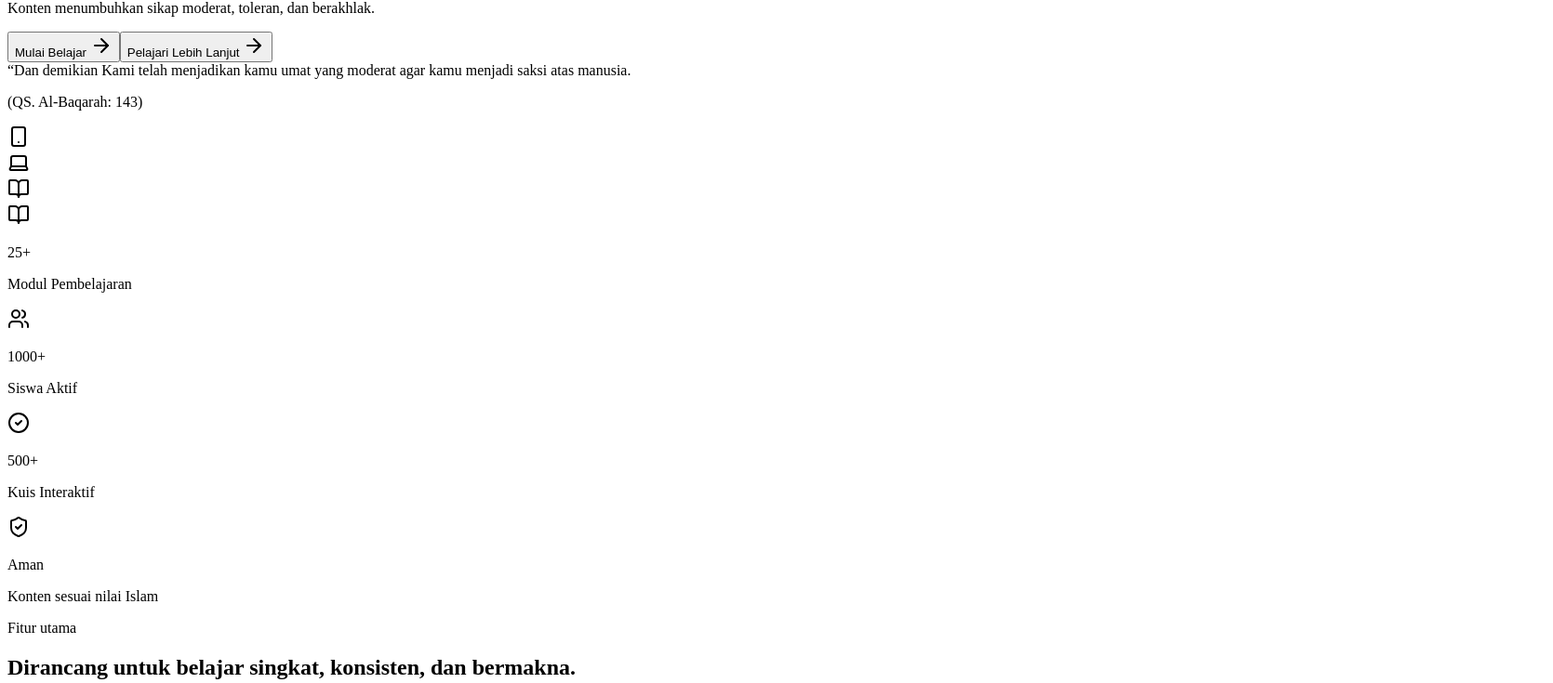
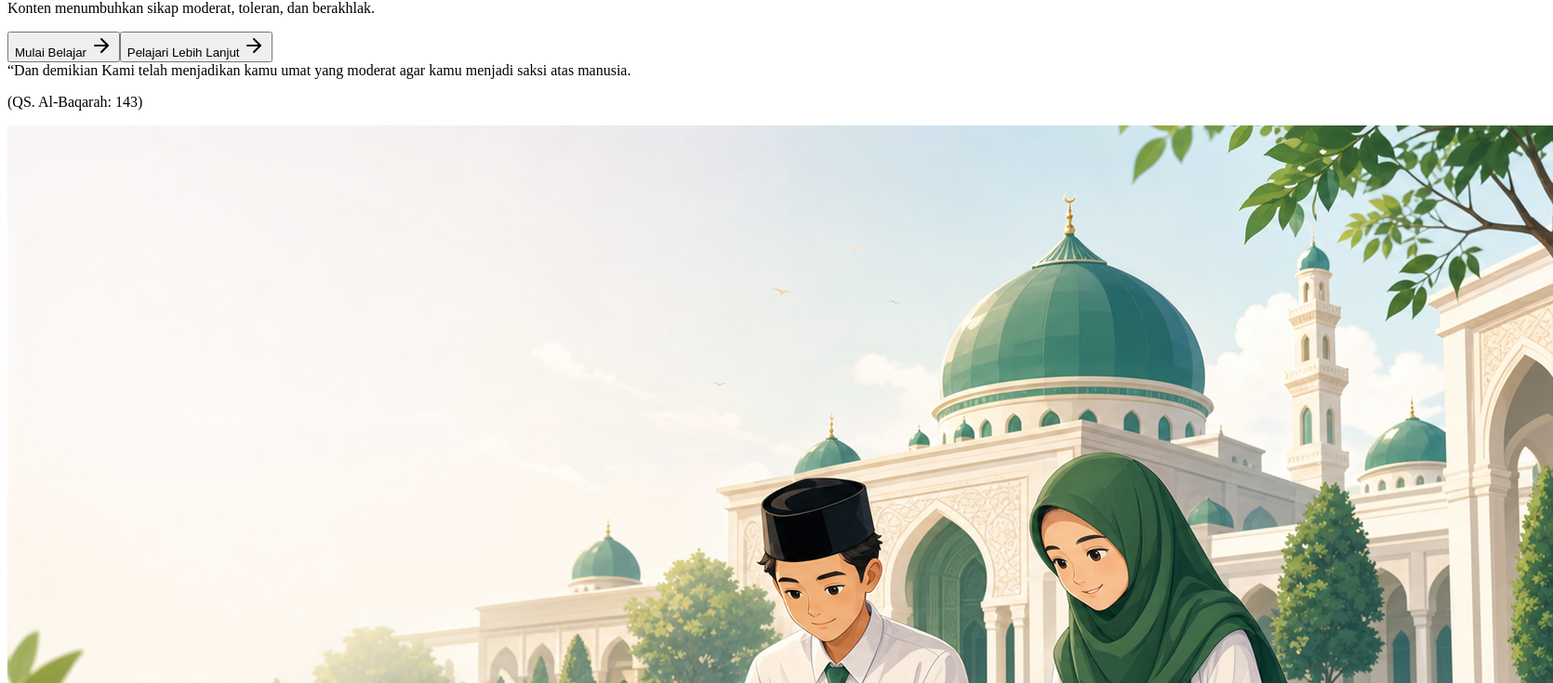
Before and after one commit to demile02/wasatify, a React (Vite) app: page / in a window 1280 px wide. Shown: the part 693-1428 px from the top of the page at 93% size, 1670 px wide, since content can reach past the window. Built offline with nearby package versions, Linux system fonts and the light colour scheme; the HTML template or start-up script is replaced by a standard one.

Commit message:
Replace placeholder illustration with generated artwork

```diff
--- a/src/components/ui/Illustration.jsx
+++ b/src/components/ui/Illustration.jsx
@@ -1,39 +1,19 @@
-import { BookOpen, Laptop, Smartphone } from 'lucide-react';
-
 export function LearningIllustration({ compact = false }) {
   return (
-    <div className="islamic-panel relative min-h-[300px] overflow-hidden rounded-[2rem] bg-gradient-to-br from-emerald-50 via-cream to-sky-50 p-6">
-      <div className="absolute inset-x-10 bottom-0 h-28 rounded-t-full bg-emerald-200/50" />
-      <div className="absolute right-8 top-10 h-36 w-24 rounded-t-full bg-emerald-700/80 shadow-soft">
-        <div className="mx-auto mt-8 h-10 w-10 rounded-t-full bg-cream" />
-        <div className="absolute -right-8 top-7 h-28 w-8 rounded-t-full bg-amber-200" />
-        <div className="absolute -right-5 top-0 h-10 w-3 rounded-t-full bg-emerald-800" />
-      </div>
-      <div className="absolute right-40 top-24 h-24 w-16 rounded-t-full bg-emerald-600/60">
-        <div className="mx-auto mt-7 h-7 w-7 rounded-t-full bg-cream" />
-      </div>
-      <div className="relative z-10 mt-20 flex items-end justify-center gap-5">
-        <div className="relative">
-          <div className="mx-auto h-16 w-16 rounded-full bg-amber-100" />
-          <div className="mt-[-4px] h-28 w-28 rounded-[2rem] bg-emerald-700 shadow-soft" />
-          <div className="absolute left-12 top-8 h-6 w-12 rounded-b-full bg-slate-900" />
-          <div className="absolute left-9 top-[104px] rounded-xl bg-slate-800 p-3 text-white shadow-card">
-            <Smartphone className="h-9 w-9" />
-          </div>
-        </div>
-        <div className="relative">
-          <div className="mx-auto h-16 w-16 rounded-full bg-amber-100" />
-          <div className="mt-[-4px] h-28 w-28 rounded-[2rem] bg-emerald-800 shadow-soft" />
-          <div className="absolute left-4 top-[102px] rounded-xl bg-slate-700 p-4 text-white shadow-card">
-            <Laptop className="h-12 w-12" />
-          </div>
-        </div>
-      </div>
-      {!compact && (
-        <div className="absolute left-6 top-6 rounded-2xl bg-white/80 p-3 shadow-sm">
-          <BookOpen className="h-6 w-6 text-emerald-700" />
-        </div>
-      )}
+    <div
+      className={
+        compact
+          ? 'relative min-h-[220px] overflow-hidden rounded-[1.5rem] bg-emerald-50'
+          : 'relative min-h-[360px] overflow-hidden rounded-[2rem] bg-emerald-50 shadow-soft lg:min-h-[520px]'
+      }
+    >
+      <img
+        src="/assets/wasatify-hero.png"
+        alt="Siswa Madrasah Aliyah belajar Islam Wasathiyah dengan laptop dan tablet"
+        className="absolute inset-0 h-full w-full object-cover object-center"
+        loading={compact ? 'lazy' : 'eager'}
+      />
+      <div className="absolute inset-0 bg-gradient-to-t from-emerald-950/10 via-transparent to-white/10" />
     </div>
   );
 }
```
Also changed, not shown: public/assets/wasatify-hero.png (added).
